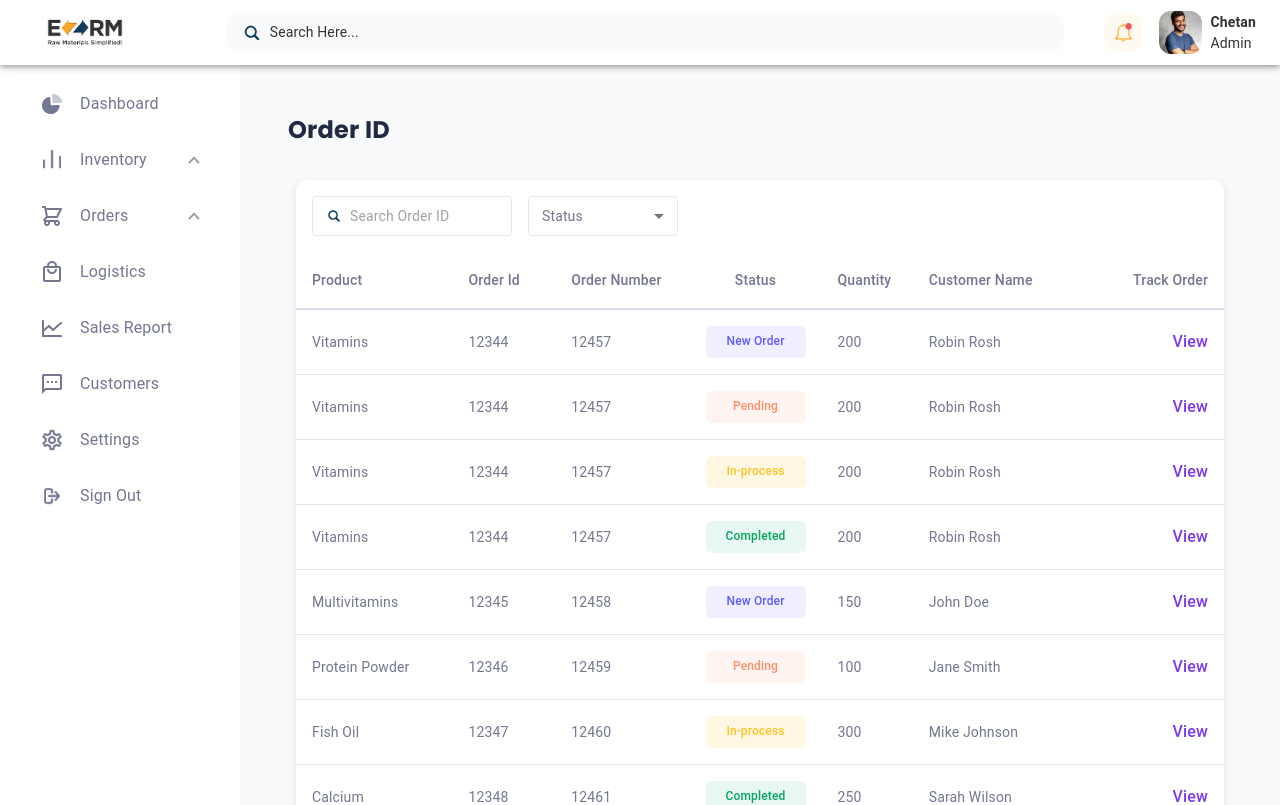
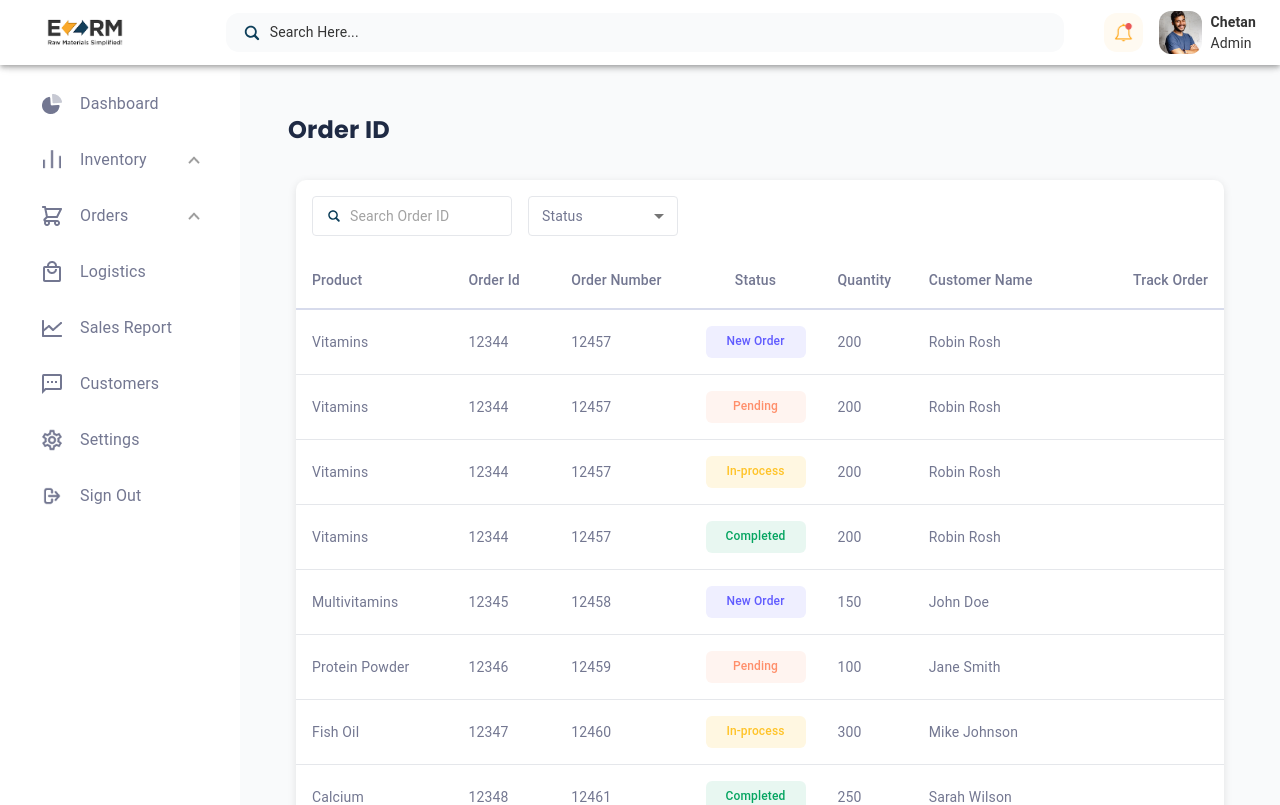
Before and after one commit to Ketan281/ezrm-ui, a Next.js app: page /admin/order/orders in a window 1280 px wide. Shown: the top 805 px of the page. Built offline with nearby package versions, Linux system fonts and the light colour scheme.

Commit message:
saved chnages

```diff
--- a/src/components/TableComponent.tsx
+++ b/src/components/TableComponent.tsx
@@ -24,8 +24,7 @@ import {
   DialogActions,
   Button,
   TextField,
-  InputAdornment,
-  InputLabel
+  InputAdornment
 } from '@mui/material';
 import Image from 'next/image';
 
@@ -38,8 +37,8 @@ export interface TableColumn {
 }
 
 export interface TableRowData {
-  [key: string]: any;
   id: string;
+  [key: string]: string | number | boolean | null | undefined;
 }
 
 interface TableComponentProps {
@@ -120,11 +119,14 @@ export const TableComponent: React.FC<TableComponentProps> = ({
 
   const isSelected = (id: string) => selected.indexOf(id) !== -1;
 
-  const renderStatusCell = (value: string) => {
+  const renderStatusCell = (value: unknown) => {
+    if (value === null || value === undefined) return null;
+
+    const stringValue = String(value);
     let bgColor = '#E5E7EB';
     let textColor = '#737791';
 
-    switch(value.toLowerCase()) {
+    switch(stringValue.toLowerCase()) {
       case 'completed':
         bgColor = 'rgba(6, 165, 97, 0.09)';
         textColor = 'rgba(6, 165, 97, 1)';
@@ -159,12 +161,14 @@ export const TableComponent: React.FC<TableComponentProps> = ({
           maxWidth: 'fit-content'
         }}
       >
-        {value}
+        {stringValue}
       </Box>
     );
   };
 
-  const renderLinkCell = (value: string) => {
+  const renderLinkCell = (value: unknown) => {
+    if (typeof value !== 'string' || !value.startsWith('http')) return null;
+
     return (
       <Typography
         sx={{
@@ -189,14 +193,12 @@ export const TableComponent: React.FC<TableComponentProps> = ({
     <Box sx={{ p: 1, backgroundColor: '#F9FAFB', minHeight: '85vh', fontFamily: 'Poppins, sans-serif' }}>
       <TableContainer component={Paper} sx={{ boxShadow: '0px 2px 8px rgba(0, 0, 0, 0.1)', borderRadius: '10px' }}>
         <Table>
-          {/* Table Header */}
           {showHeader && (
             <TableHead sx={{ borderBottom: "2px solid rgba(215, 219, 236, 1)" }}>
               <TableRow>
                 <TableCell colSpan={columns.length + (showCheckboxes ? 1 : 0)} sx={{ borderBottom: 'none', py: 2 }}>
                   <Box display="flex" alignItems="center" justifyContent="space-between">
                     <Box display="flex" alignItems="center" gap={2}>
-                      {/* Search Bar First */}
                       {searchOptions && (
                         <TextField
                           placeholder={searchOptions.placeholder || "Search"}
@@ -220,7 +222,6 @@ export const TableComponent: React.FC<TableComponentProps> = ({
                           }}
                         />
                       )}
-                      {/* Filter Dropdown Second */}
                       {filterOptions && (
                         <FormControl sx={{ minWidth: 150 }}>
                           <Select
@@ -275,7 +276,7 @@ export const TableComponent: React.FC<TableComponentProps> = ({
                       color: '#737791',
                       borderBottom: '1px solid #E5E7EB',
                       width: column.width || 'auto',
-                      textAlign:column.label === "Status" ? "center" : column.align || 'left',
+                      textAlign: column.label === "Status" ? "center" : column.align || 'left',
                     }}
                   >
                     {column.label}
@@ -285,7 +286,6 @@ export const TableComponent: React.FC<TableComponentProps> = ({
             </TableHead>
           )}
 
-          {/* Table Body */}
           <TableBody>
             {data.map((row) => {
               const isItemSelected = isSelected(row.id);
@@ -309,7 +309,19 @@ export const TableComponent: React.FC<TableComponentProps> = ({
                       />
                     </TableCell>
                   )}
-                  {columns.map((column) => (
+                  {columns.map((column) => {
+                    const cellValue = row[column.id];
+                    let content: React.ReactNode = null;
+
+                    if (column.type === 'status' || column.id === 'status') {
+                      content = renderStatusCell(cellValue);
+                    } else if (column.type === 'link' || (typeof cellValue === 'string' && cellValue.startsWith('http'))) {
+                      content = renderLinkCell(cellValue);
+                    } else {
+                      content = cellValue !== null && cellValue !== undefined ? String(cellValue) : null;
+                    }
+
+                    return (
                       <TableCell
                         key={column.id}
                         sx={{
@@ -320,19 +332,15 @@ export const TableComponent: React.FC<TableComponentProps> = ({
                           textAlign: column.align || 'left',
                         }}
                       >
-                      {column.type === 'status' ? renderStatusCell(row[column.id]) :
-                       column.type === 'link' ? renderLinkCell(row[column.id]) :
-                       column.id === 'status' ? renderStatusCell(row[column.id]) :
-                       (typeof row[column.id] === 'string' && row[column.id].startsWith('http')) ? renderLinkCell(row[column.id]) :
-                       row[column.id]}
+                        {content}
                       </TableCell>
-                  ))}
+                    );
+                  })}
                 </TableRow>
               );
             })}
           </TableBody>
 
-          {/* Table Footer with Pagination - Modified to always show pagination when totalResults > rowsPerPage */}
           <TableFooter sx={{ backgroundColor: '#FFFFFF' }}>
             <TableRow>
               <TableCell colSpan={columns.length + (showCheckboxes ? 1 : 0)} sx={{ borderBottom: 'none', py: 2 }}>
@@ -378,9 +386,6 @@ export const TableComponent: React.FC<TableComponentProps> = ({
   );
 };
 
-
-
-// Confirmation Dialog Component
 interface ConfirmationDialogProps {
   open: boolean;
   onClose: () => void;
@@ -462,7 +467,6 @@ export const ConfirmationDialog: React.FC<ConfirmationDialogProps> = ({
   );
 };
 
-// Success Dialog Component
 interface SuccessDialogProps {
   open: boolean;
   onClose: () => void;
```
Lines whose indentation alone changed are shown as unchanged.
